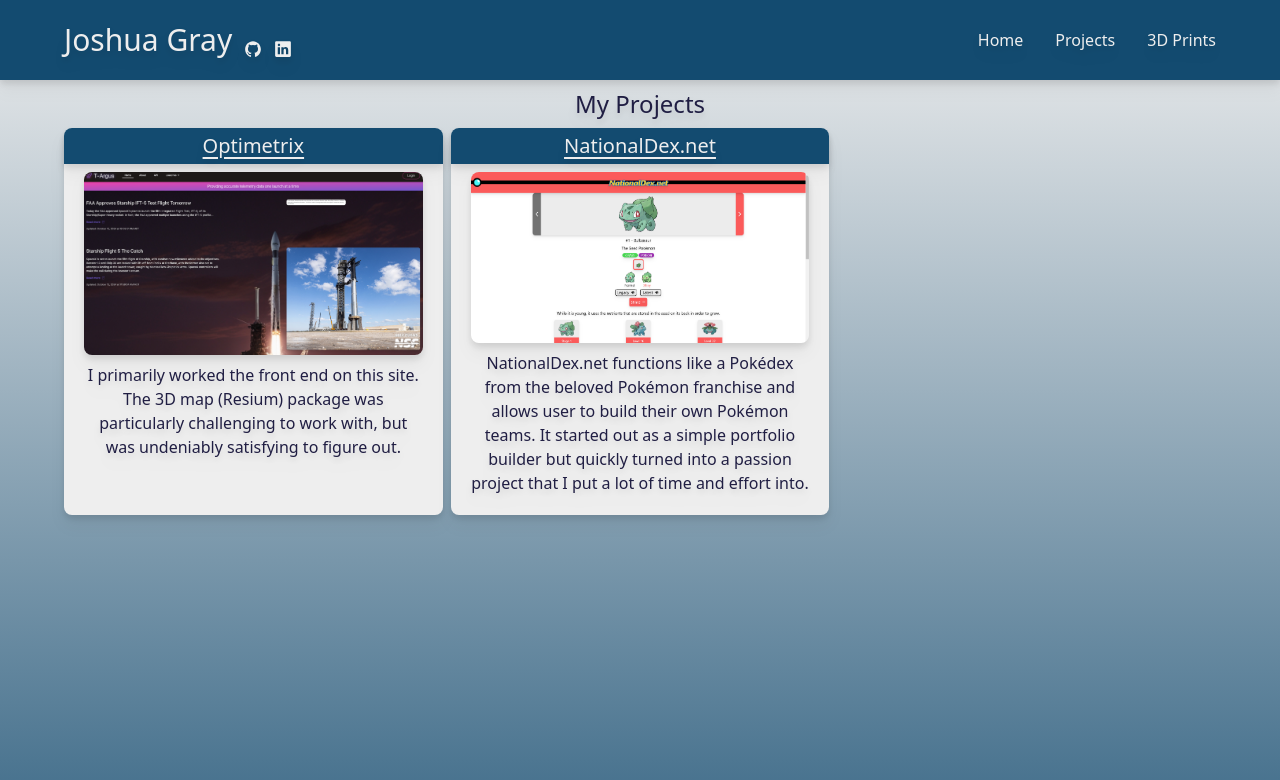
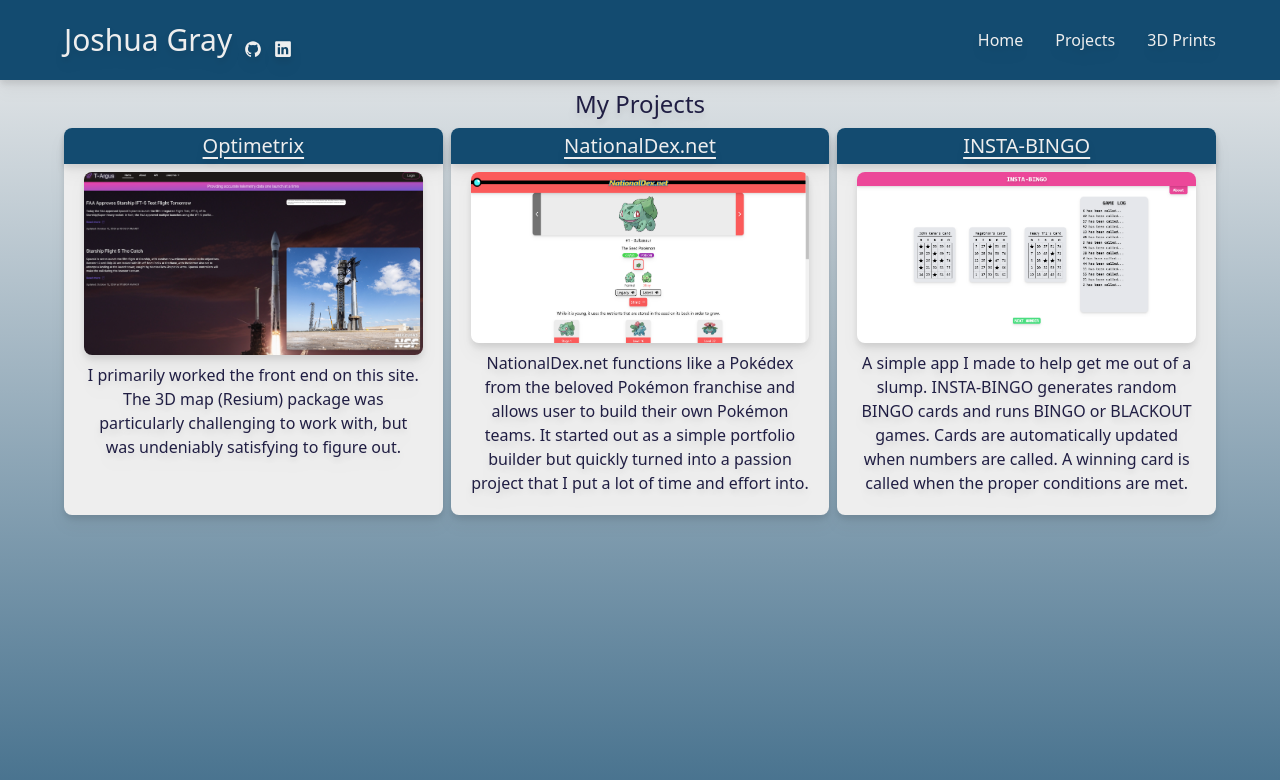
Before and after one commit to Joshawott64/Joshawott64.github.io, a React (Vite) app: page /projects in a window 1280 px wide. Shown: the top 780 px of the page. Built offline with nearby package versions, Linux system fonts and the light colour scheme.

Commit message:
added insta bingo project

```diff
--- a/src/pages/ProjectsPage.jsx
+++ b/src/pages/ProjectsPage.jsx
@@ -1,6 +1,7 @@
 import ProjectBox from "../components/projects_page/ProjectBox.jsx";
 import NationalDex from "../assets/NationalDex.png";
 import Optimetrix from "../assets/Optimetrix.png";
+import InstaBingo from "../assets/InstaBingo.png";
 
 const ProjectsPage = () => {
   return (
@@ -27,6 +28,14 @@
             "NationalDex.net functions like a Pokédex from the beloved Pokémon franchise and allows user to build their own Pokémon teams. It started out as a simple portfolio builder but quickly turned into a passion project that I put a lot of time and effort into."
           }
         />
+        <ProjectBox
+          name={"INSTA-BINGO"}
+          image={InstaBingo}
+          hyperlink={"https://joshawott64.github.io/insta-bingo/"}
+          description={
+            "A simple app I made to help get me out of a slump. INSTA-BINGO generates random BINGO cards and runs BINGO or BLACKOUT games. Cards are automatically updated when numbers are called. A winning card is called when the proper conditions are met."
+          }
+        />
       </div>
     </div>
   );
```
Also changed, not shown: src/assets/InstaBingo.png (added).
